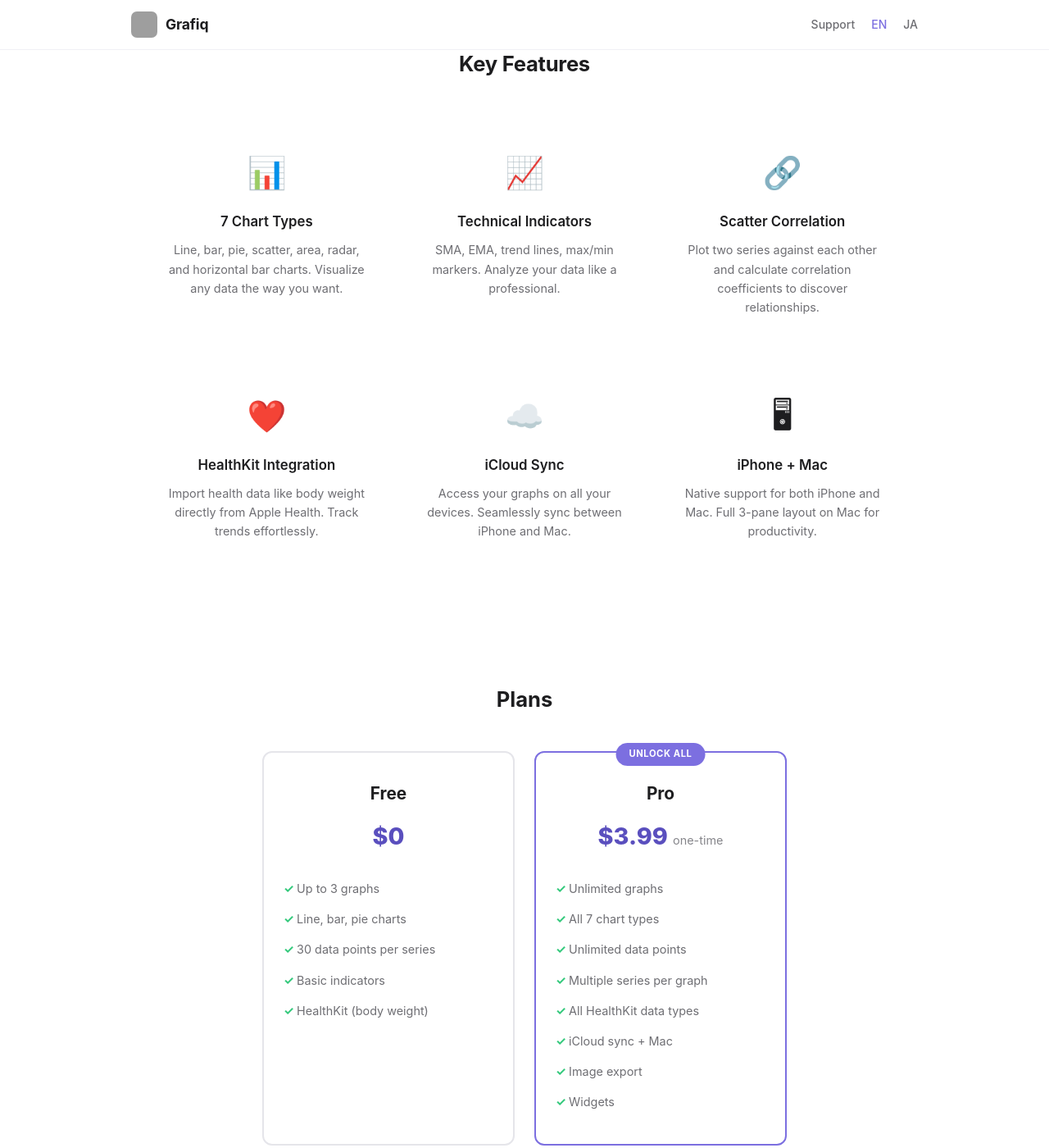
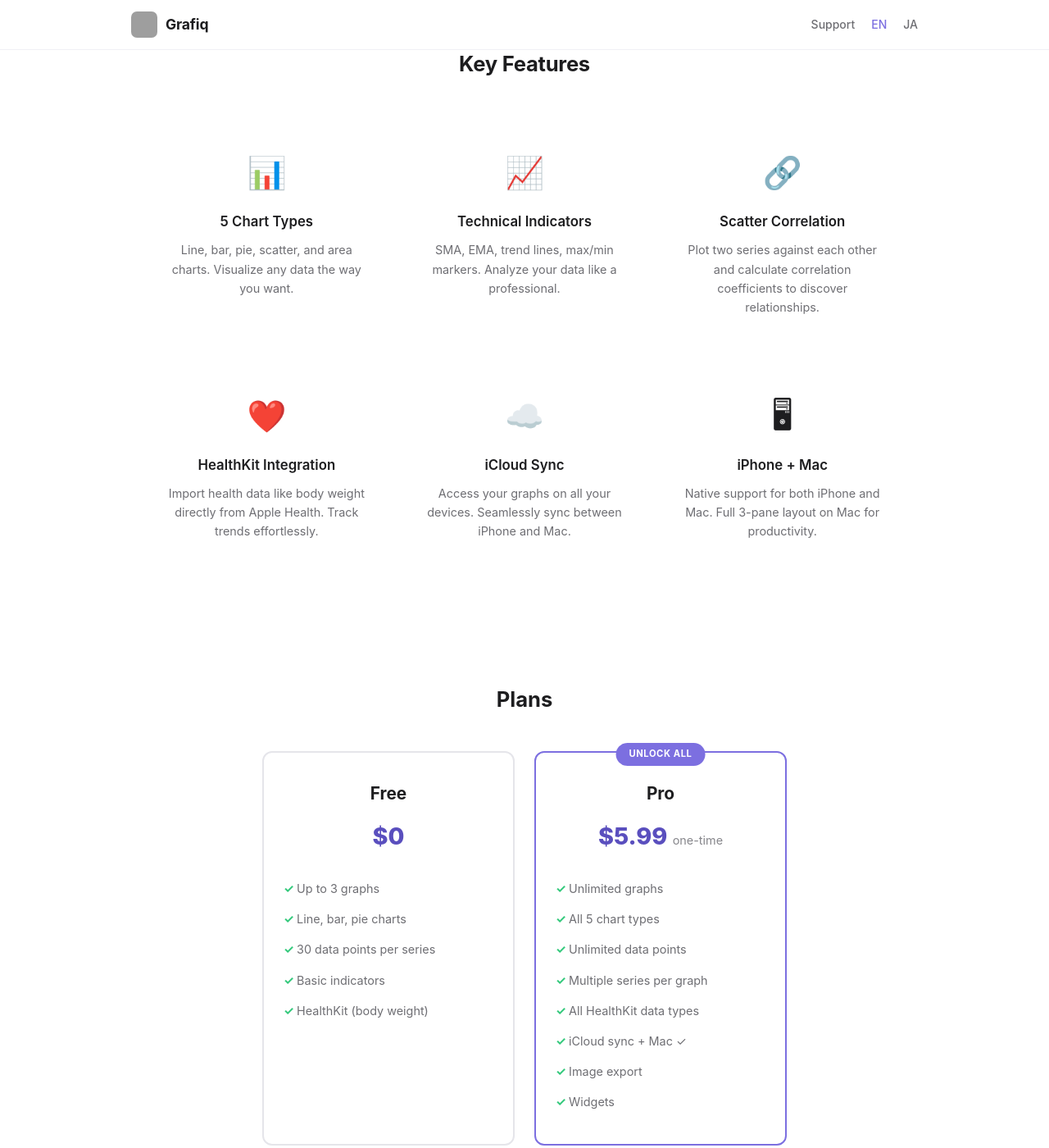
Before and after one commit to AliveDesign-JP/grafiq-docs, a Jekyll site: the page built from index.html, in a window 1280 px wide and 1400 px high, scrolled down 527 px. Shown: the whole window at 82% size. Built offline with Jekyll 4.4.1, drawn with Linux system fonts in a browser that asks for light colours; grey boxes are pictures that could not be loaded.

Commit message:
fix: 価格 $5.99 + チャート5種に修正

```diff
--- a/index.html
+++ b/index.html
@@ -57,8 +57,8 @@
         <div class="features-grid">
             <div class="feature-card">
                 <div class="feature-icon">📊</div>
-                <h3>7 Chart Types</h3>
-                <p>Line, bar, pie, scatter, area, radar, and horizontal bar charts. Visualize any data the way you want.</p>
+                <h3>5 Chart Types</h3>
+                <p>Line, bar, pie, scatter, and area charts. Visualize any data the way you want.</p>
             </div>
             <div class="feature-card">
                 <div class="feature-icon">📈</div>
@@ -106,14 +106,14 @@
             <div class="pricing-card pro">
                 <span class="badge">UNLOCK ALL</span>
                 <h3>Pro</h3>
-                <div class="price">$3.99 <span>one-time</span></div>
+                <div class="price">$5.99 <span>one-time</span></div>
                 <ul>
                     <li>Unlimited graphs</li>
-                    <li>All 7 chart types</li>
+                    <li>All 5 chart types</li>
                     <li>Unlimited data points</li>
                     <li>Multiple series per graph</li>
                     <li>All HealthKit data types</li>
-                    <li>iCloud sync + Mac</li>
+                    <li>iCloud sync + Mac ✓</li>
                     <li>Image export</li>
                     <li>Widgets</li>
                 </ul>
```
